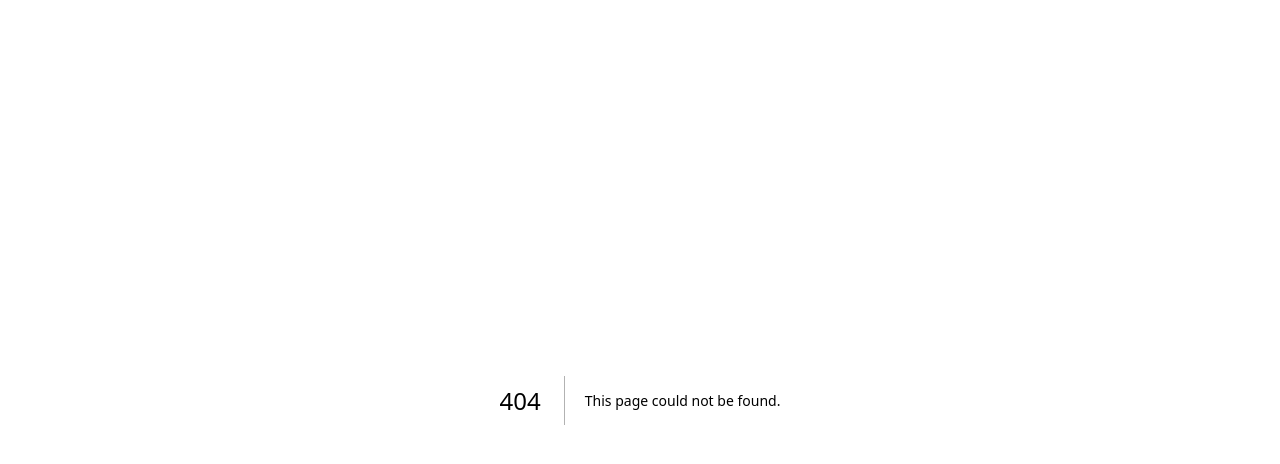
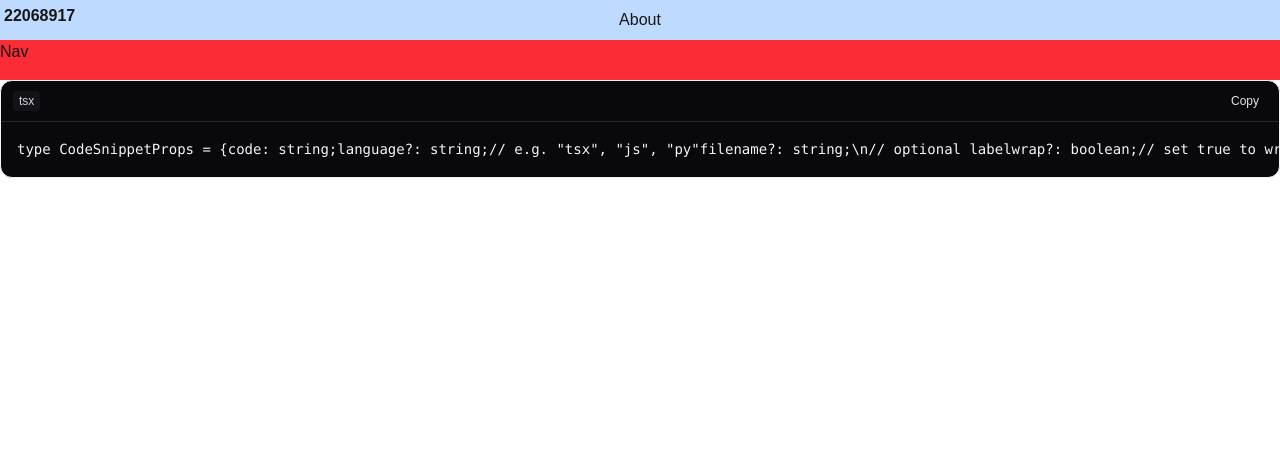
Before and after one commit to ngm-noahmifsud/CSE3CWA_Assignment, a Next.js app: page /about in a window 1280 px wide. Before the commit this address had no page. Shown: the top 464 px of the page. Built offline with nearby package versions, Linux system fonts and the light colour scheme.

Commit message:
feat(ui): add primitive header, navbar, and code snippet components

```diff
--- /dev/null
+++ b/app/about/page.tsx
@@ -0,0 +1,14 @@
+import React from 'react'
+import Header from '../components/Header'
+import CodeSnippet from '../components/CodeSnippet'
+
+const page = () => {
+  return (
+    <div>
+        <Header title='About'/>
+        <CodeSnippet code='type CodeSnippetProps = {code: string;language?: string;// e.g. "tsx", "js", "py"filename?: string;\n// optional labelwrap?: boolean;// set true to wrap long line};' language='tsx'/>
+    </div>
+  )
+}
+
+export default page
--- /dev/null
+++ b/app/components/CodeSnippet.tsx
@@ -0,0 +1,57 @@
+// src/components/CodeSnippet.tsx
+"use client";
+
+import { useState } from "react";
+
+type CodeSnippetProps = {
+  code: string;
+  language?: string;    // e.g. "tsx", "js", "py"
+  filename?: string;    // optional label
+  wrap?: boolean;       // set true to wrap long lines
+};
+
+export default function CodeSnippet({
+  code,
+  language = "",
+  filename,
+  wrap = false,
+}: CodeSnippetProps) {
+  const [copied, setCopied] = useState(false);
+
+  async function copy() {
+    try {
+      await navigator.clipboard.writeText(code);
+      setCopied(true);
+      setTimeout(() => setCopied(false), 1500);
+    } catch {}
+  }
+
+  return (
+    <div className="relative rounded-xl border bg-zinc-950 text-zinc-100">
+      {/* Header bar */}
+      <div className="flex items-center justify-between px-3 py-2 border-b border-zinc-800">
+        <div className="flex items-center gap-2 text-xs text-zinc-300">
+          {filename && <span className="px-2 py-0.5 rounded bg-zinc-800">{filename}</span>}
+          {language && <span className="px-1.5 py-0.5 rounded bg-zinc-900/80">{language}</span>}
+        </div>
+        <button
+          onClick={copy}
+          className="rounded px-2 py-1 text-xs text-zinc-200 hover:bg-zinc-800 active:bg-zinc-700"
+          aria-label="Copy code"
+        >
+          {copied ? "Copied!" : "Copy"}
+        </button>
+      </div>
+
+      {/* Code body */}
+      <pre
+        className={[
+          "m-0 p-4 font-mono text-sm leading-relaxed",
+          wrap ? "whitespace-pre-wrap break-words" : "whitespace-pre overflow-auto",
+        ].join(" ")}
+      >
+        <code className={language ? `language-${language}` : undefined}>{code}</code>
+      </pre>
+    </div>
+  );
+}
--- /dev/null
+++ b/app/components/Header.tsx
@@ -0,0 +1,19 @@
+import Navbar from "./Navbar"
+
+type HeaderProps = {
+  title: string
+}
+
+export default function Header({ title }: HeaderProps) {
+  return (
+    <header className='flex flex-col h-20'>
+        <div className='flex-1 flex bg-blue-200 justify-center items-center'>
+            <h1 className=''>{title}</h1>
+            <p className='absolute top-0 left-0 p-1 font-bold'>22068917</p>
+        </div>
+        <div className='flex-1 bg-green-200'>
+            <Navbar />
+        </div>
+    </header>
+  )
+}
--- /dev/null
+++ b/app/components/Navbar.tsx
@@ -0,0 +1,11 @@
+import React from 'react'
+
+const Navbar = () => {
+  return (
+    <nav className='bg-red-500 h-full'>
+        Nav
+    </nav>
+  )
+}
+
+export default Navbar
--- a/app/page.tsx
+++ b/app/page.tsx
@@ -1,103 +1,12 @@
 import Image from "next/image";
+
+//Components
+import Header from "./components/Header";
 
 export default function Home() {
   return (
-    <div className="font-sans grid grid-rows-[20px_1fr_20px] items-center justify-items-center min-h-screen p-8 pb-20 gap-16 sm:p-20">
-      <main className="flex flex-col gap-[32px] row-start-2 items-center sm:items-start">
-        <Image
-          className="dark:invert"
-          src="/next.svg"
-          alt="Next.js logo"
-          width={180}
-          height={38}
-          priority
-        />
-        <ol className="font-mono list-inside list-decimal text-sm/6 text-center sm:text-left">
-          <li className="mb-2 tracking-[-.01em]">
-            Get started by editing{" "}
-            <code className="bg-black/[.05] dark:bg-white/[.06] font-mono font-semibold px-1 py-0.5 rounded">
-              app/page.tsx
-            </code>
-            .
-          </li>
-          <li className="tracking-[-.01em]">
-            Save and see your changes instantly.
-          </li>
-        </ol>
-
-        <div className="flex gap-4 items-center flex-col sm:flex-row">
-          <a
-            className="rounded-full border border-solid border-transparent transition-colors flex items-center justify-center bg-foreground text-background gap-2 hover:bg-[#383838] dark:hover:bg-[#ccc] font-medium text-sm sm:text-base h-10 sm:h-12 px-4 sm:px-5 sm:w-auto"
-            href="https://vercel.com/new?utm_source=create-next-app&utm_medium=appdir-template-tw&utm_campaign=create-next-app"
-            target="_blank"
-            rel="noopener noreferrer"
-          >
-            <Image
-              className="dark:invert"
-              src="/vercel.svg"
-              alt="Vercel logomark"
-              width={20}
-              height={20}
-            />
-            Deploy now
-          </a>
-          <a
-            className="rounded-full border border-solid border-black/[.08] dark:border-white/[.145] transition-colors flex items-center justify-center hover:bg-[#f2f2f2] dark:hover:bg-[#1a1a1a] hover:border-transparent font-medium text-sm sm:text-base h-10 sm:h-12 px-4 sm:px-5 w-full sm:w-auto md:w-[158px]"
-            href="https://nextjs.org/docs?utm_source=create-next-app&utm_medium=appdir-template-tw&utm_campaign=create-next-app"
-            target="_blank"
-            rel="noopener noreferrer"
-          >
-            Read our docs
-          </a>
-        </div>
-      </main>
-      <footer className="row-start-3 flex gap-[24px] flex-wrap items-center justify-center">
-        <a
-          className="flex items-center gap-2 hover:underline hover:underline-offset-4"
-          href="https://nextjs.org/learn?utm_source=create-next-app&utm_medium=appdir-template-tw&utm_campaign=create-next-app"
-          target="_blank"
-          rel="noopener noreferrer"
-        >
-          <Image
-            aria-hidden
-            src="/file.svg"
-            alt="File icon"
-            width={16}
-            height={16}
-          />
-          Learn
-        </a>
-        <a
-          className="flex items-center gap-2 hover:underline hover:underline-offset-4"
-          href="https://vercel.com/templates?framework=next.js&utm_source=create-next-app&utm_medium=appdir-template-tw&utm_campaign=create-next-app"
-          target="_blank"
-          rel="noopener noreferrer"
-        >
-          <Image
-            aria-hidden
-            src="/window.svg"
-            alt="Window icon"
-            width={16}
-            height={16}
-          />
-          Examples
-        </a>
-        <a
-          className="flex items-center gap-2 hover:underline hover:underline-offset-4"
-          href="https://nextjs.org?utm_source=create-next-app&utm_medium=appdir-template-tw&utm_campaign=create-next-app"
-          target="_blank"
-          rel="noopener noreferrer"
-        >
-          <Image
-            aria-hidden
-            src="/globe.svg"
-            alt="Globe icon"
-            width={16}
-            height={16}
-          />
-          Go to nextjs.org →
-        </a>
-      </footer>
+    <div>
+      <Header title='Home'/>
     </div>
   );
 }
```
